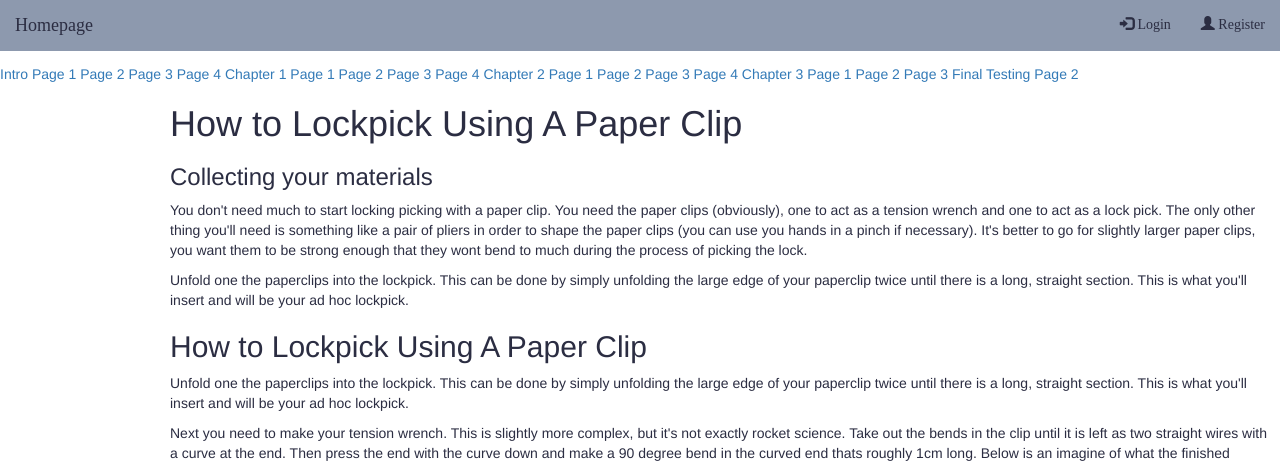
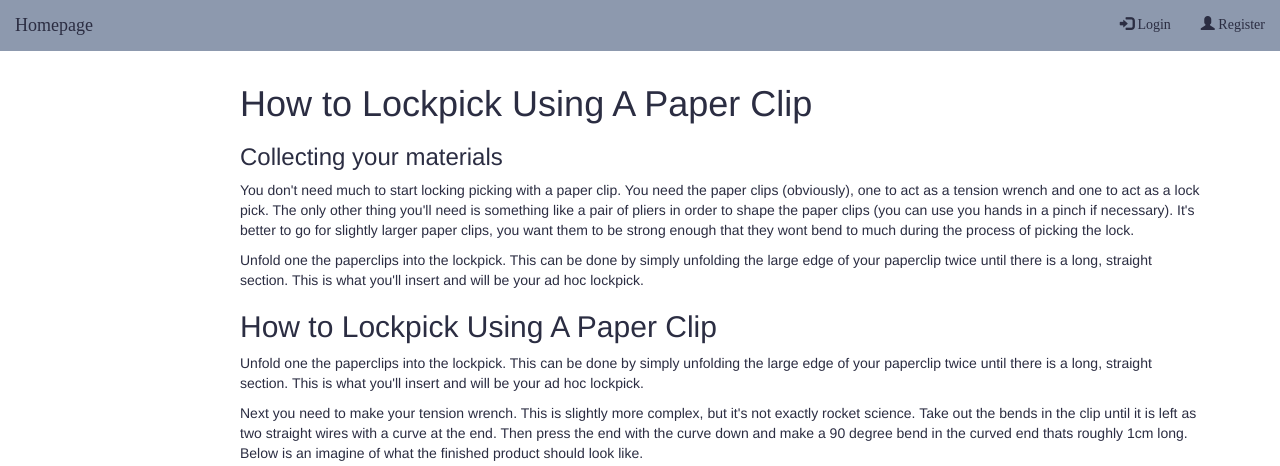
Before and after one commit to dogforpm/LockpickLearningProject, a Flask app: template app/Templates/Lesson2.html in a window 1280 px wide. Shown: the top 466 px of the page. Run offline with Flask 2, Linux system fonts and the light colour scheme; the template is opened without the code that fills it, so the values that code supplies are empty; some libraries are stand-ins or nearby versions.

Commit message:
dumbing down html

```diff
--- a/app/Templates/Homepage.html
+++ b/app/Templates/Homepage.html
@@ -54,7 +54,7 @@
                         Continue
                     </button>
                     {% else %}
-                    <button href=# id=start class='Start' onclick="window.location.href='/index'">
+                    <button href=# id=start class='Start' onclick="window.location.href='/Lockpick_Intro'">
                         Start
                     </button>
                     <button class="Login" onclick="window.location.href='/login'">
--- a/app/Templates/Lesson2.html
+++ b/app/Templates/Lesson2.html
@@ -5,46 +5,10 @@
     <!-- Adds secondary style sheet needed specifically for this page -->
     <link rel= "stylesheet" type= "text/css" href= "{{ url_for('static',filename='styles/infopageStyleSheet.css') }}">
     <!-- Used to update user started record status -->
-    <script type=text/javascript>
-        $(function() {
-            $('#start').on('click', function(e) {
-              e.preventDefault()
-              $.getJSON('/UpdateUserState',
-                  function(data) {
-                //Intentionally empty
-              });
-              return false;
-            });
-          });
-    </script>
     {% endblock %}
     <!-- Adds homepage content -->
     {% block content %}
-        <div class="sidebar"></div>
-            <a href="#">Intro</a>
-            <a href="#">Page 1</a>
-            <a href="#">Page 2</a>
-            <a href="#">Page 3</a>
-            <a href="#">Page 4</a>
-            <a href="#">Chapter 1</a>
-            <a href="#">Page 1</a>
-            <a href="#">Page 2</a>
-            <a href="#">Page 3</a>
-            <a href="#">Page 4</a>
-            <a href="#">Chapter 2</a>
-            <a href="#">Page 1</a>
-            <a href="#">Page 2</a>
-            <a href="#">Page 3</a>
-            <a href="#">Page 4</a>
-            <a href="#">Chapter 3</a>
-            <a href="#">Page 1</a>
-            <a href="#">Page 2</a>
-            <a href="#">Page 3</a>
-            <a href="#">Final Testing</a>
-            <a href="#"></a>
-            <a href="#">Page 2</a>
-       </div>
-
+    <div class='container'>
         <div class ='main'>
             <div>
                 <div>
@@ -126,6 +90,7 @@
                 </div>
             </div>
         </div>
+    </div>
     {% endblock %}
 
 <!--
```
Also changed, not shown: app/Templates/Lesson1.html (+2 -43 lines), app/Templates/Lesson3.html (+0 -37 lines), app/Templates/Lockpick_Intro.html (+0 -37 lines), app/Templates/Photos/LockPickGun.PNG (deleted), app/Templates/Photos/LockpickSet.jpg (deleted), app/Templates/Photos/Step1.PNG (deleted), app/Templates/Photos/Wrench.PNG (deleted), app/Templates/Photos/correctkey.jpg (deleted), app/Templates/Photos/pincatching.jpg (deleted), app/Templates/Photos/step2.PNG (deleted), app/Templates/Photos/step3.PNG (deleted), app/Templates/Photos/tumblernokey.jpg (deleted), app/Templates/Photos/wrongkey.jpg (deleted), documentation/Website-ColourPalette.png (deleted).
